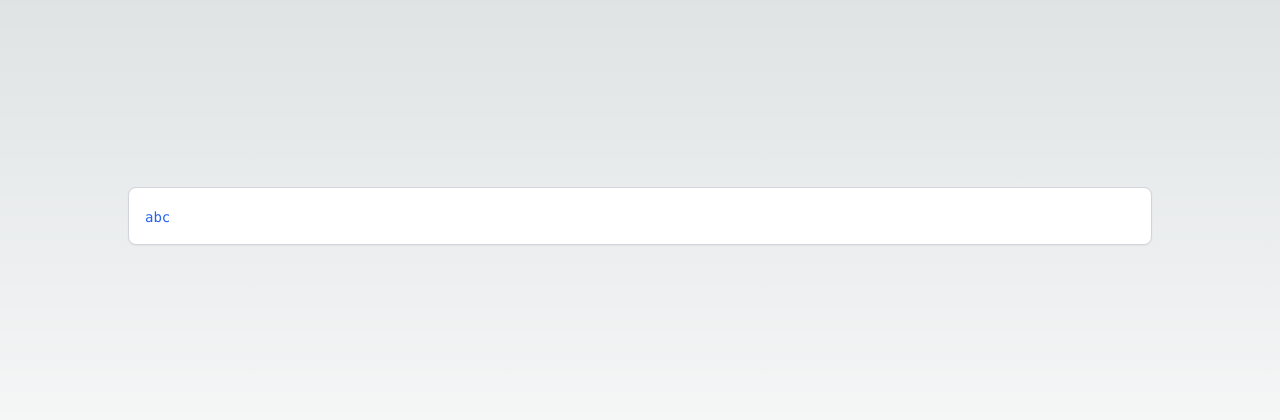
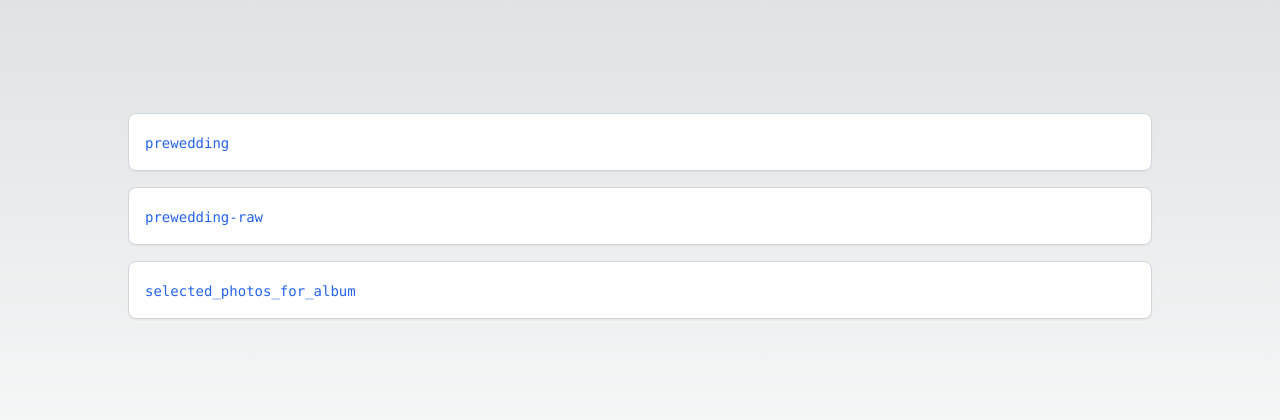
Before and after one commit to memories-2024/memories-2024, a Next.js app: page / in a window 1280 px wide. Shown: the part 184-604 px from the top of the page. Built offline with nearby package versions, Linux system fonts and the light colour scheme.

Commit message:
Update page.tsx

```diff
--- a/src/app/page.tsx
+++ b/src/app/page.tsx
@@ -4,7 +4,9 @@ import '../app/globals.css';
 
 export default function Home() {
   const repos = [
-    'abc'
+    'prewedding',
+    'prewedding-raw',
+    'selected_photos_for_album'
   ];
 
   return (
```
